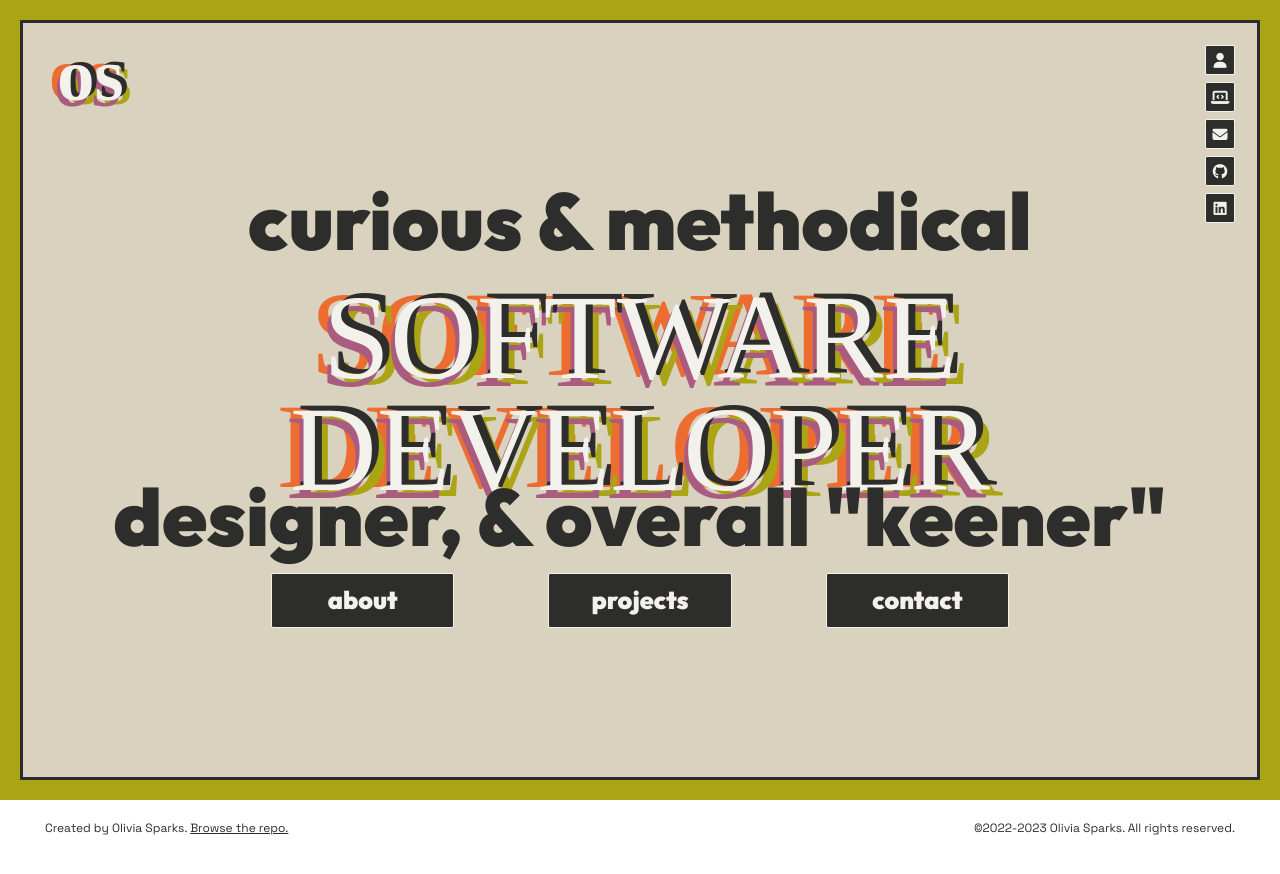
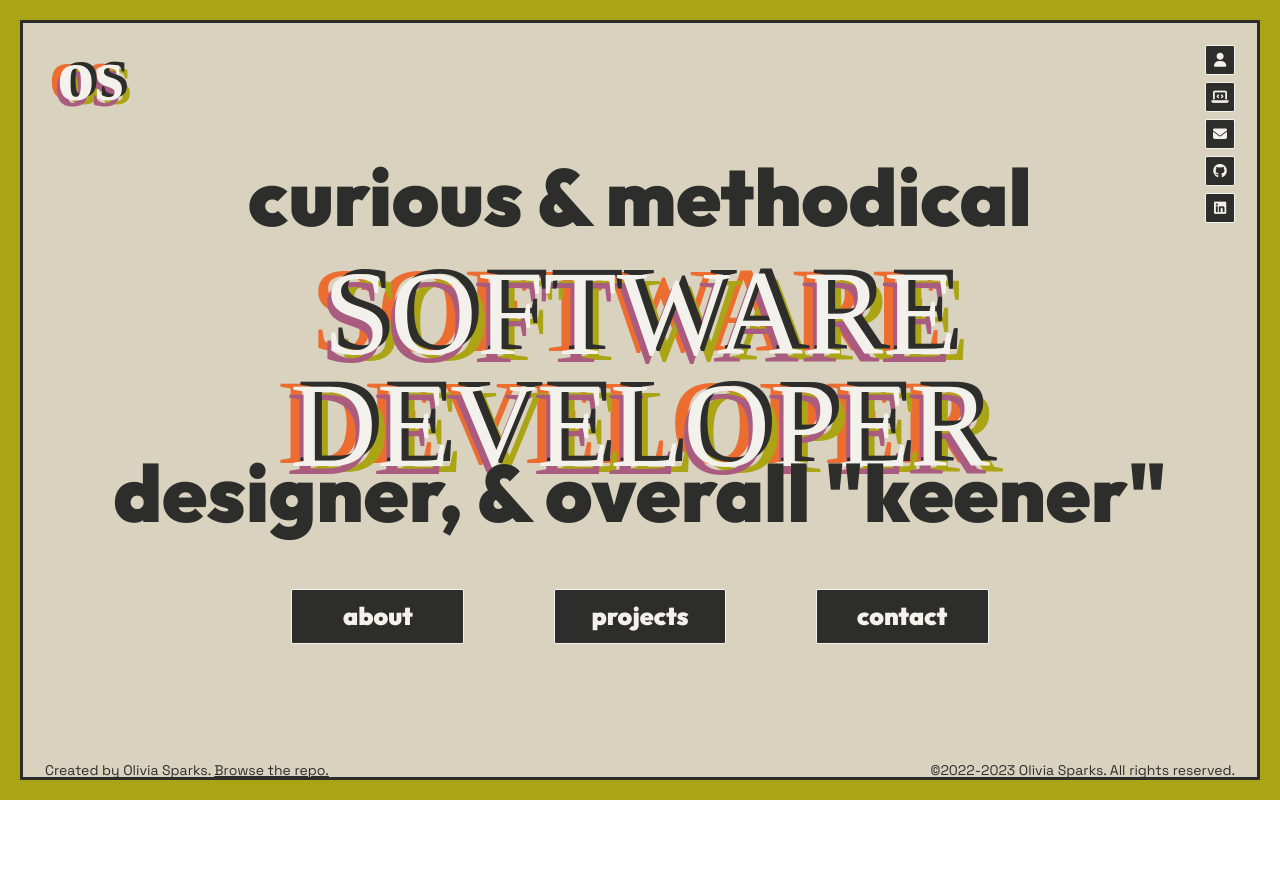
Before and after one commit to itsoliviasparks/itsoliviasparks-portfolio, a React (Create React App) app: page / in a window 1280 px wide. Shown: the top 874 px of the page. After the commit the page ends 805 px from the top, so only its background shows below. Built offline with nearby package versions, Linux system fonts and the light colour scheme; a web font is replaced by a local one.

Commit message:
media query tweaks

```diff
--- a/src/Components/About.js
+++ b/src/Components/About.js
@@ -8,9 +8,9 @@ const About = () => {
         <>
             <section className="about wrapper">
                 <h2>
-                    <span>
-                        My name is Olivia Sparks.
-                    </span>
+                    My name is Olivia Sparks.
+                </h2>
+                <h2>
                     I love problem solving, and I'm annoyed when things aren't quite right. <em>I'm a developer.</em>
                 </h2>
                 <img src={aboutImg} className="right" alt="Head shot of Olivia Sparks. She is smiling and wearing pink & black tortoise shell glasses" title="Olivia Sparks" />
--- a/src/Components/Opening-page.js
+++ b/src/Components/Opening-page.js
@@ -3,6 +3,7 @@ import { Link } from "react-router-dom";
 const OpeningPage = () => {
     return (
         <section className="opening-page">
+            <div className="opener">
             <div className="hero-text">
                 <p>curious & methodical</p>
                 <div className="bold">
@@ -24,6 +25,7 @@ const OpeningPage = () => {
                     </li>
                 </ul>
             </nav>
+            </div>
         </section>
     )
 };
--- a/src/sass/_fonts.scss
+++ b/src/sass/_fonts.scss
@@ -11,13 +11,13 @@ h1 {
     margin: 0;
     padding: 0 1.2rem;
     font-family: $pop-font;
-    font-size: 8rem;
+    font-size: 7.5rem;
     line-height: 6rem;
     text-shadow:
-        0.6rem -0.4rem 0 $black,
-        -0.4rem 0.7rem 0 $pink,
-        1.2rem 0.5rem 0 $pea-green,
-        -1.2rem -0.2rem 0 $orange;
+        0.5rem -0.3rem 0 $black,
+        -0.3rem 0.6rem 0 $pink,
+        0.8rem 0.4rem 0 $pea-green,
+        -0.8rem -0.1rem 0 $orange;
 }
 
 header a {text-decoration: none;}
@@ -25,7 +25,6 @@ header a {text-decoration: none;}
 h2 {
     font-family: $header-font;
     font-size: 4rem;
-    span { line-height: 8rem; }
 }
 
 h2 em,
@@ -33,7 +32,7 @@ h3 em { color: $pink; }
 
 h3 {
     font-family: $header-font;
-    font-size: 2.7rem;
+    font-size: 2.5rem;
 }
 
 span { display: block; }
@@ -51,6 +50,6 @@ a {
 }
 
 footer p,
-footer a { font-size: 1.2rem; }
+footer a { font-size: 1.4rem; }
 
 section.error-404 { text-align: center; }
--- a/src/sass/_general-styles.scss
+++ b/src/sass/_general-styles.scss
@@ -8,12 +8,12 @@ li {
 }
 
 section {
-    min-height: 100vh;
+    min-height: calc( 100vh - 70px );
     padding: 12vh 0;
 }
 
 .wrapper {
-    width: 65%;
+    width: 70%;
     max-width: 1200px;
     margin: 0 auto;
 }
--- a/src/sass/_header-footer.scss
+++ b/src/sass/_header-footer.scss
@@ -59,16 +59,14 @@ header nav li {
     i {
         padding: 3px 10px;
         color: $white;
-        font-size: 1.5rem;
+        font-size: 1.4rem;
     }
     &:focus { background-color: $pink; }
 }
 
 footer {
-    right: 0;
-    bottom: 0;
-    left: 0;
     display: flex;
     justify-content: space-between;
-    margin: 0 45px 25px 45px;
+    margin: 0 45px;
+    padding-bottom: 5px;
 }
--- a/src/sass/_media-queries.scss
+++ b/src/sass/_media-queries.scss
@@ -1,44 +1,6 @@
 @use "_variables.scss" as *;
 
-@media (max-width: 1470px) {
-    .hero-text {
-        :nth-child(1),
-        :nth-child(3) { font-size: 9rem; }
-        .bold {
-            :nth-child(1) { margin-bottom: 9rem; }
-            p { font-size: 13rem; }
-        }
-    }
-}
-
-@media (max-width: 1290px) {
-    .wrapper { width: 65%; }
-    h1 {
-        font-size: 7.5rem;
-        text-shadow:
-            0.5rem -0.3rem 0 $black,
-            -0.3rem 0.6rem 0 $pink,
-            0.8rem 0.4rem 0 $pea-green,
-            -0.8rem -0.1rem 0 $orange;
-    }
-    .hero-text {
-        :nth-child(1),
-        :nth-child(3) { font-size: 8rem; }
-        .bold {
-            :nth-child(1) { margin-bottom: 8rem; }
-            p {
-                font-size: 12rem;
-                text-shadow:
-                0.7rem -0.5rem 0 $black,
-                -0.4rem 0.8rem 0 $pink,
-                1.3rem 0.6rem 0 $pea-green,
-                -1.3rem -0.3rem 0 $orange;
-            }
-        }
-    }
-}
-
-@media (max-width: 1190px) {
+@media (max-width: 1208px) {
     .hero-text {
         :nth-child(1) { margin: 6rem; }
         :nth-child(3) { margin: 2.5rem; }
@@ -145,10 +107,6 @@
         }
     }
     ul.project-list  li.projects { width: 100%; }
-    .show-links li a {
-        font-size: 1.4rem;
-        padding: 10px 15px;
-    }
     footer {
         flex-direction: column;
         align-items: center;
--- a/src/sass/_opening-page.scss
+++ b/src/sass/_opening-page.scss
@@ -1,6 +1,10 @@
 @use "_variables.scss" as *;
 
-section.opening-page { padding-top: 15vh; }
+section.opening-page {
+    display: flex;
+    justify-content: center;
+    align-items: center;
+}
 
 .hero-text {
     text-align: center;
@@ -12,13 +16,13 @@ section.opening-page { padding-top: 15vh; }
         z-index: 5;
         color: $black;
         font-family: $header-font;
-        font-size: 10.5rem;
+        font-size: 8rem;
     }
     .bold {
         position: relative;
         z-index: 3;
         :nth-child(1) {
-            margin-bottom: 10rem;
+            margin-bottom: 8rem;
             margin-top: 0;
         }
         :nth-child(2) {
@@ -28,13 +32,13 @@ section.opening-page { padding-top: 15vh; }
         p {
             color: $white;
             font-family: $pop-font;
-            font-size: 14rem;
+            font-size: 12rem;
             text-transform: uppercase;
             text-shadow:
-                0.9rem -0.7rem 0 $black,
-                -0.7rem 1rem 0 $pink,
-                1.5rem 0.8rem 0 $pea-green,
-                -1.5rem -0.5rem 0 $orange;
+                0.7rem -0.5rem 0 $black,
+                -0.4rem 0.8rem 0 $pink,
+                1.3rem 0.6rem 0 $pea-green,
+                -1.3rem -0.3rem 0 $orange;
         }
     }
 }
@@ -45,7 +49,7 @@ section.opening-page { padding-top: 15vh; }
         display: flex;
         flex-direction: row;
         justify-content: space-around;
-        margin-top: 5vh;
+        margin-top: 10vh;
         li:first-child:hover,
         li:first-child:focus { background-color: $green; }
         li:nth-child(2):hover,
--- a/src/sass/_projects.scss
+++ b/src/sass/_projects.scss
@@ -44,7 +44,7 @@ ul.project-list {
             text-decoration: none;
             border: solid 1px $white;
             border-radius: 2px;
-            padding: 15px 30px;
+            padding: 10px 25px;
             background-color: $black;
             transition: 0.3s;
     }
@@ -68,16 +68,19 @@ ul.project-list {
         align-items: center;
         margin-bottom: 15px;
         h3 { margin: 0 }
-        .in-dev{ margin-left: 5px; }
+        .in-dev{
+            margin-left: 5px;
+            font-size: 1.4rem;
+        }
     }
     p {
         margin: 0;
-        font-size: 1.4rem;
+        font-size: 1.6rem;
     }
 }
 
 .project-tech {
     display: flex;
     justify-content: center;
-    font-size: 2.5rem;
+    font-size: 2rem;
 }
--- a/src/sass/_tech-stack.scss
+++ b/src/sass/_tech-stack.scss
@@ -28,7 +28,7 @@ ul.tech-stack{
             margin: 0;
             border: solid 1px $white;
             font-family: $header-font;
-            font-size: 1.4rem;
+            font-size: 1.6rem;
             text-align: center;
             transition: 0.3s;
             &:hover,
```
